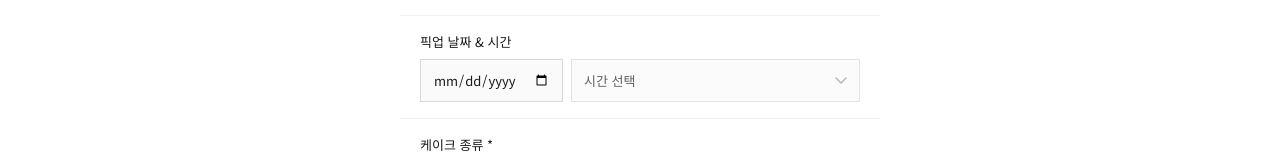
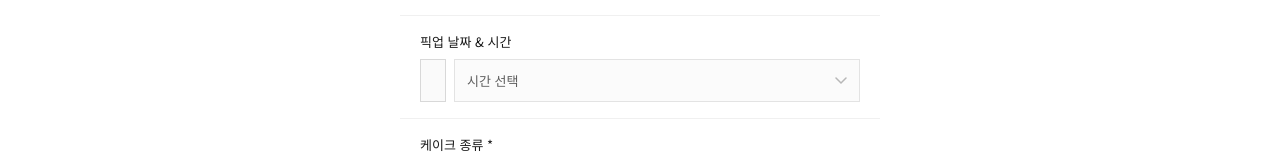
Before and after one commit to ju0321/OhMuseCake-Frontend, a React (Vite) app: page /order in a window 1280 px wide. Shown: the part 326-479 px from the top of the page. Built offline with nearby package versions, Linux system fonts and the light colour scheme.

Commit message:
fix: 픽업 날짜/시간 입력란 동일 너비 강제 설정

```diff
--- a/src/pages/OrderPage.css
+++ b/src/pages/OrderPage.css
@@ -79,7 +79,9 @@
 }
 
 .pickup-row .form-input {
-  flex: 1;
+  flex: 1 1 0;
+  min-width: 0;
+  width: 0;
 }
 
 .form-select {
```
